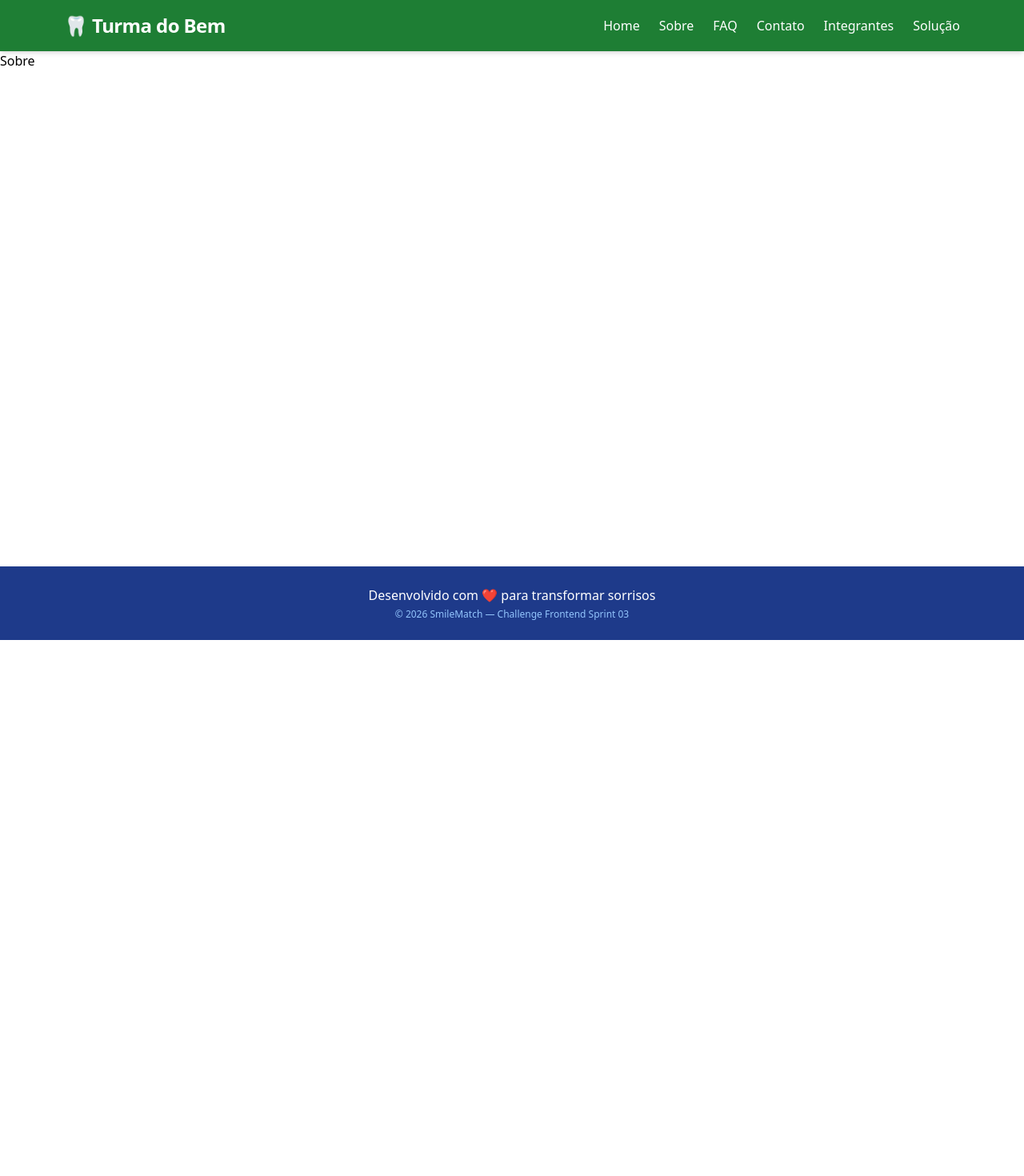
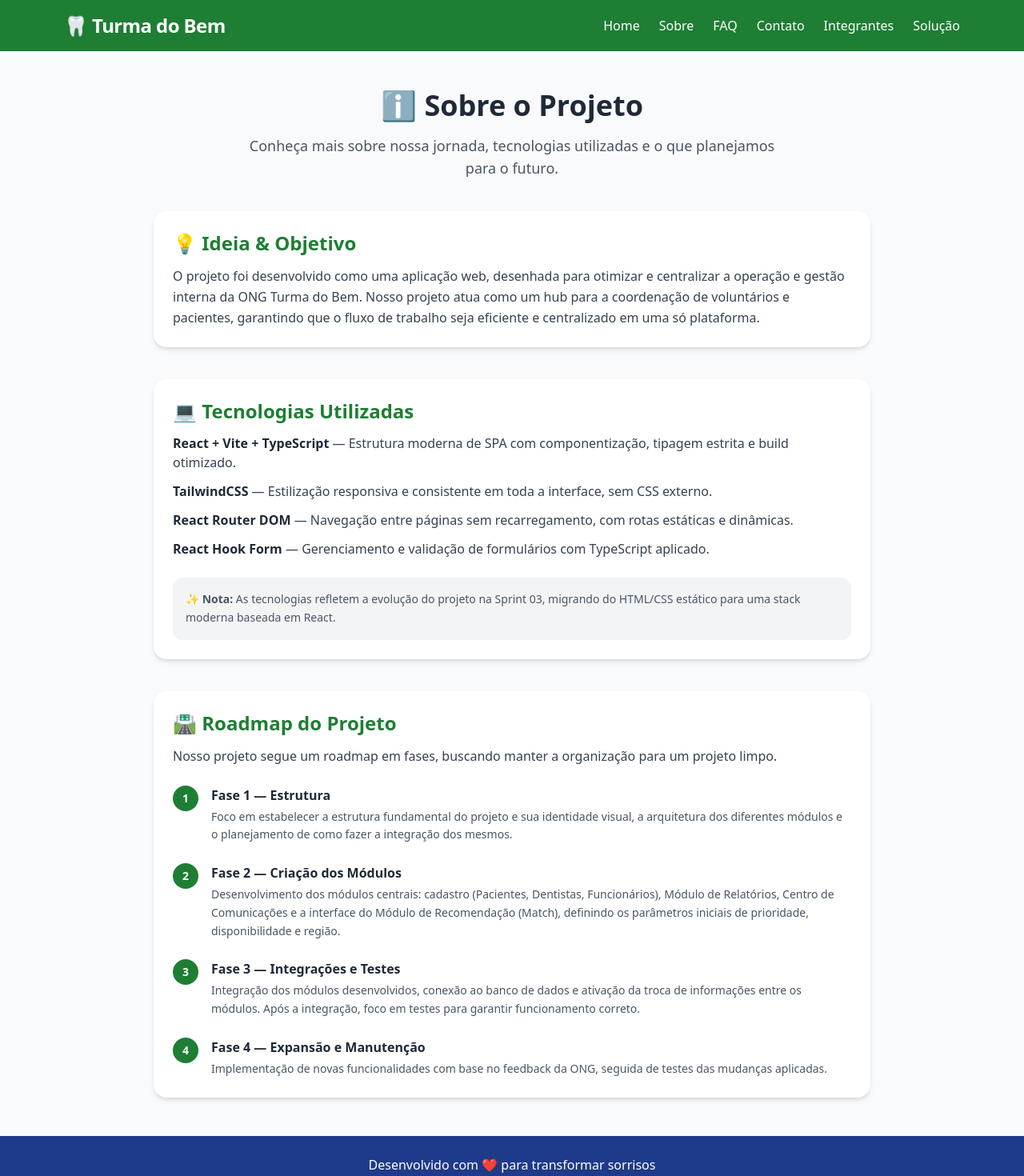
Before and after one commit to Carlos-Bianchi/Challenge-frontend-3sprint, a React (Vite) app: page /sobre in a window 1280 px wide. Shown: the top 1470 px of the page at 80% size. Before the commit the page ends 800 px from the top, so only its background shows below. Built offline with nearby package versions, Linux system fonts and the light colour scheme.

Commit message:
feat: componentes Button e Card reutilizáveis + página Sobre migrada

```diff
--- /dev/null
+++ b/src/components/ui/Button.tsx
@@ -0,0 +1,19 @@
+import type { ButtonHTMLAttributes } from 'react'
+
+interface ButtonProps extends ButtonHTMLAttributes<HTMLButtonElement> {
+  variant?: 'primary' | 'secondary'
+}
+
+export default function Button({ variant = 'primary', className = '', children, ...rest }: ButtonProps) {
+  const base = 'inline-block font-bold px-8 py-3 rounded-full transition-colors text-base cursor-pointer'
+  const variants = {
+    primary: 'bg-[#FFB700] text-gray-900 hover:bg-yellow-400',
+    secondary: 'bg-white text-[#1E7E34] border-2 border-[#1E7E34] hover:bg-green-50',
+  }
+
+  return (
+    <button className={`${base} ${variants[variant]} ${className}`} {...rest}>
+      {children}
+    </button>
+  )
+}
--- /dev/null
+++ b/src/components/ui/Card.tsx
@@ -0,0 +1,14 @@
+import type { ReactNode } from 'react'
+
+interface CardProps {
+  children: ReactNode
+  className?: string
+}
+
+export default function Card({ children, className = '' }: CardProps) {
+  return (
+    <div className={`bg-white rounded-2xl shadow-md p-6 ${className}`}>
+      {children}
+    </div>
+  )
+}
--- a/src/pages/Home.tsx
+++ b/src/pages/Home.tsx
@@ -1,18 +1,20 @@
 import { Link } from 'react-router-dom'
+import Card from '../components/ui/Card'
+import Button from '../components/ui/Button'
 
-interface CardProps {
+interface FeatureCardProps {
   icon: string
   title: string
   description: string
 }
 
-function FeatureCard({ icon, title, description }: CardProps) {
+function FeatureCard({ icon, title, description }: FeatureCardProps) {
   return (
-    <div className="bg-white rounded-2xl shadow-md p-6 flex flex-col items-center text-center hover:shadow-lg transition-shadow">
+    <Card className="flex flex-col items-center text-center hover:shadow-lg transition-shadow">
       <span className="text-4xl mb-4">{icon}</span>
       <h3 className="text-lg font-semibold text-gray-800 mb-2">{title}</h3>
       <p className="text-gray-500 text-sm leading-relaxed">{description}</p>
-    </div>
+    </Card>
   )
 }
 
@@ -24,11 +26,11 @@ interface StatCardProps {
 
 function StatCard({ value, label, icon }: StatCardProps) {
   return (
-    <div className="bg-white rounded-2xl shadow-md p-6 flex flex-col items-center text-center">
+    <Card className="flex flex-col items-center text-center">
       <span className="text-3xl mb-2">{icon}</span>
       <p className="text-3xl font-bold text-[#1E7E34] my-1">{value}</p>
       <p className="text-gray-500 text-sm">{label}</p>
-    </div>
+    </Card>
   )
 }
 
@@ -47,11 +49,10 @@ export default function Home() {
             conectando voluntários e pacientes de forma eficiente. Transformando
             sorrisos e vidas através da tecnologia e solidariedade.
           </p>
-          <Link
-            to="/solucao"
-            className="inline-block bg-[#FFB700] text-gray-900 font-bold px-8 py-3 rounded-full hover:bg-yellow-400 transition-colors text-base md:text-lg"
-          >
-            Conhecer Solução →
+          <Link to="/solucao">
+            <Button variant="primary" className="text-base md:text-lg">
+              Conhecer Solução →
+            </Button>
           </Link>
         </div>
       </section>
--- a/src/pages/Sobre.tsx
+++ b/src/pages/Sobre.tsx
@@ -1,3 +1,99 @@
+import Card from '../components/ui/Card'
+
 export default function Sobre() {
-  return <div>Sobre</div>
+  return (
+    <div className="bg-gray-50 py-12 px-4">
+      <div className="max-w-4xl mx-auto space-y-10">
+
+        {/* Título */}
+        <section className="text-center">
+          <h1 className="text-3xl md:text-4xl font-bold text-gray-800 mb-4">
+            ℹ️ Sobre o Projeto
+          </h1>
+          <p className="text-base md:text-lg text-gray-600 leading-relaxed max-w-2xl mx-auto">
+            Conheça mais sobre nossa jornada, tecnologias utilizadas e o que planejamos para o futuro.
+          </p>
+        </section>
+
+        {/* Ideia & Objetivo */}
+        <Card>
+          <h2 className="text-xl md:text-2xl font-bold text-[#1E7E34] mb-3">
+            💡 Ideia &amp; Objetivo
+          </h2>
+          <p className="text-gray-700 leading-relaxed">
+            O projeto foi desenvolvido como uma aplicação web, desenhada para otimizar e centralizar a operação
+            e gestão interna da ONG Turma do Bem. Nosso projeto atua como um hub para a coordenação de voluntários
+            e pacientes, garantindo que o fluxo de trabalho seja eficiente e centralizado em uma só plataforma.
+          </p>
+        </Card>
+
+        {/* Tecnologias */}
+        <Card>
+          <h2 className="text-xl md:text-2xl font-bold text-[#1E7E34] mb-3">
+            💻 Tecnologias Utilizadas
+          </h2>
+          <ul className="space-y-3 text-gray-700">
+            <li>
+              <span className="font-semibold text-gray-800">React + Vite + TypeScript</span> — Estrutura moderna de SPA com componentização, tipagem estrita e build otimizado.
+            </li>
+            <li>
+              <span className="font-semibold text-gray-800">TailwindCSS</span> — Estilização responsiva e consistente em toda a interface, sem CSS externo.
+            </li>
+            <li>
+              <span className="font-semibold text-gray-800">React Router DOM</span> — Navegação entre páginas sem recarregamento, com rotas estáticas e dinâmicas.
+            </li>
+            <li>
+              <span className="font-semibold text-gray-800">React Hook Form</span> — Gerenciamento e validação de formulários com TypeScript aplicado.
+            </li>
+          </ul>
+          <div className="mt-6 p-4 bg-gray-100 rounded-xl">
+            <p className="text-sm text-gray-600 leading-relaxed">
+              ✨ <strong>Nota:</strong> As tecnologias refletem a evolução do projeto na Sprint 03, migrando do HTML/CSS estático para uma stack moderna baseada em React.
+            </p>
+          </div>
+        </Card>
+
+        {/* Roadmap */}
+        <Card>
+          <h2 className="text-xl md:text-2xl font-bold text-[#1E7E34] mb-3">
+            🛣️ Roadmap do Projeto
+          </h2>
+          <p className="text-gray-700 leading-relaxed mb-6">
+            Nosso projeto segue um roadmap em fases, buscando manter a organização para um projeto limpo.
+          </p>
+          <ol className="space-y-6">
+            {[
+              {
+                fase: 'Fase 1 — Estrutura',
+                desc: 'Foco em estabelecer a estrutura fundamental do projeto e sua identidade visual, a arquitetura dos diferentes módulos e o planejamento de como fazer a integração dos mesmos.',
+              },
+              {
+                fase: 'Fase 2 — Criação dos Módulos',
+                desc: 'Desenvolvimento dos módulos centrais: cadastro (Pacientes, Dentistas, Funcionários), Módulo de Relatórios, Centro de Comunicações e a interface do Módulo de Recomendação (Match), definindo os parâmetros iniciais de prioridade, disponibilidade e região.',
+              },
+              {
+                fase: 'Fase 3 — Integrações e Testes',
+                desc: 'Integração dos módulos desenvolvidos, conexão ao banco de dados e ativação da troca de informações entre os módulos. Após a integração, foco em testes para garantir funcionamento correto.',
+              },
+              {
+                fase: 'Fase 4 — Expansão e Manutenção',
+                desc: 'Implementação de novas funcionalidades com base no feedback da ONG, seguida de testes das mudanças aplicadas.',
+              },
+            ].map((item, index) => (
+              <li key={index} className="flex gap-4">
+                <span className="flex-shrink-0 w-8 h-8 rounded-full bg-[#1E7E34] text-white flex items-center justify-center font-bold text-sm">
+                  {index + 1}
+                </span>
+                <div>
+                  <p className="font-semibold text-gray-800 mb-1">{item.fase}</p>
+                  <p className="text-gray-600 text-sm leading-relaxed">{item.desc}</p>
+                </div>
+              </li>
+            ))}
+          </ol>
+        </Card>
+
+      </div>
+    </div>
+  )
 }
```
